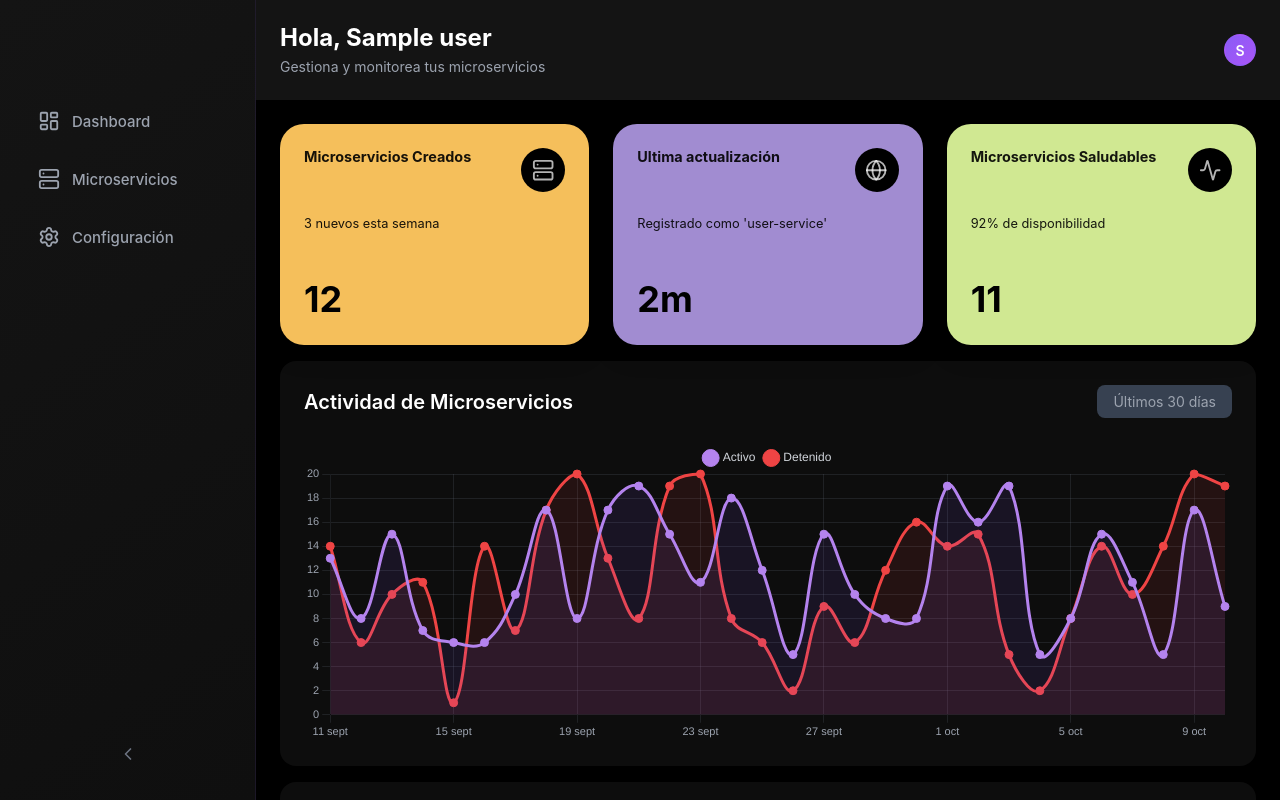
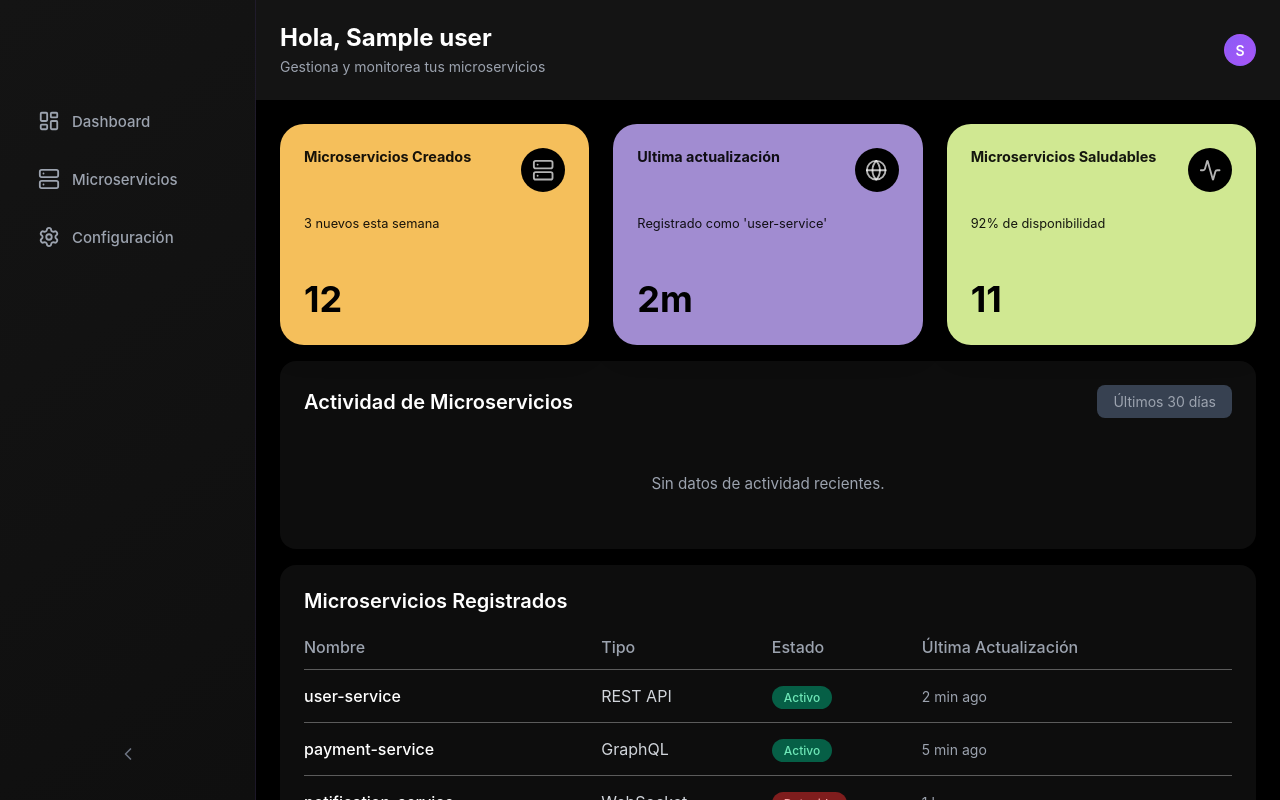
Before and after one commit to Is-monp/Microservices_f, a React (Vite) app in the folder my-dashboard/: page / in a window 1280 px wide. Built offline with nearby package versions, Linux system fonts and the light colour scheme; sample sign-in values are in the browser's storage.

Commit message:
Update ActivityChart.tsx

```diff
--- a/my-dashboard/src/components/ActivityChart/ActivityChart.tsx
+++ b/my-dashboard/src/components/ActivityChart/ActivityChart.tsx
@@ -1,4 +1,4 @@
-import React, { useRef } from 'react';
+import React from 'react';
 import {
   Chart as ChartJS,
   CategoryScale,
@@ -25,52 +25,56 @@ ChartJS.register(
   Filler
 );
 
-const ActivityChart: React.FC = () => {
-const chartRef = useRef<ChartJS<'line'>>(null);
-
-  // Datos de ejemplo para los últimos 30 días
-const generateActivityData = () => {
-    const labels = [];
-    const deployments = [];
-    const errors = [];
-
-    const today = new Date();
-
-    for (let i = 29; i >= 0; i--) {
-        const date = new Date(today);
-        date.setDate(today.getDate() - i);
-
-        labels.push(date.toLocaleDateString('es', {
-            month: 'short',
-            day: 'numeric'
-    }));
-      // Generar datos simulados
-      deployments.push(Math.floor(Math.random() * 15) + 5);
-      errors.push(Math.floor(Math.random() * 20) + 1);
+interface ActivityChartProps {
+  labels: string[];
+  deployments: number[];
+  errors: number[];
 }
 
-    return { labels, deployments, errors };
-};
-
-    const { labels, deployments, errors } = generateActivityData();
+const ActivityChart: React.FC<ActivityChartProps> = ({
+  labels,
+  deployments,
+  errors,
+}) => {
+  // Si no hay datos, mostrar mensaje vacío
+  if (!labels?.length) {
+    return (
+      <div className="activity-chart">
+        <div className="activity-chart__header">
+          <h2 className="activity-chart__title">Actividad de Microservicios</h2>
+          <div className="activity-chart__period">Últimos 30 días</div>
+        </div>
+        <div
+          style={{
+            textAlign: 'center',
+            padding: '2rem',
+            color: '#9ca3af',
+            fontSize: '0.95rem',
+          }}
+        >
+          Sin datos de actividad recientes.
+        </div>
+      </div>
+    );
+  }
 
   const chartData = {
     labels,
     datasets: [
       {
-            label: 'Activo',
+        label: 'Despliegues',
         data: deployments,
-            borderColor: '#B483EE',
-            backgroundColor: 'rgba(139, 92, 246, 0.1)',
+        borderColor: '#8b5cf6',
+        backgroundColor: 'rgba(139, 92, 246, 0.15)',
         fill: true,
         tension: 0.4,
-            pointBackgroundColor: '#B483EE',
-            pointBorderColor: '#B483EE',
+        pointBackgroundColor: '#8b5cf6',
+        pointBorderColor: '#8b5cf6',
         pointRadius: 4,
         pointHoverRadius: 6,
       },
       {
-            label: 'Detenido',
+        label: 'Errores',
         data: errors,
         borderColor: '#ef4444',
         backgroundColor: 'rgba(239, 68, 68, 0.1)',
@@ -96,9 +100,7 @@ const generateActivityData = () => {
         position: 'top' as const,
         labels: {
           color: '#d1d5db',
-            font: {
-                size: 12,
-            },
+          font: { size: 12 },
           usePointStyle: true,
           pointStyle: 'circle',
         },
@@ -115,36 +117,24 @@ const generateActivityData = () => {
     },
     scales: {
       x: {
-            grid: {
-            color: 'rgba(107, 114, 128, 0.2)',
-            drawBorder: false,
-            },
+        grid: { color: 'rgba(107, 114, 128, 0.2)', drawBorder: false },
         ticks: {
           color: '#9ca3af',
-            font: {
-                size: 11,
-            },
+          font: { size: 11 },
           maxTicksLimit: 8,
         },
       },
       y: {
-            grid: {
-            color: 'rgba(107, 114, 128, 0.2)',
-            drawBorder: false,
-            },
+        grid: { color: 'rgba(107, 114, 128, 0.2)', drawBorder: false },
         ticks: {
           color: '#9ca3af',
-            font: {
-                size: 11,
-            },
+          font: { size: 11 },
         },
         beginAtZero: true,
       },
     },
     elements: {
-        point: {
-            hoverBorderWidth: 2,
-        },
+      point: { hoverBorderWidth: 2 },
     },
   };
 
@@ -156,7 +146,7 @@ const generateActivityData = () => {
       </div>
 
       <div className="activity-chart__chart-container">
-            <Line ref={chartRef} data={chartData} options={chartOptions} />
+        <Line data={chartData} options={chartOptions} />
       </div>
     </div>
   );
```
Lines whose indentation alone changed are shown as unchanged.
